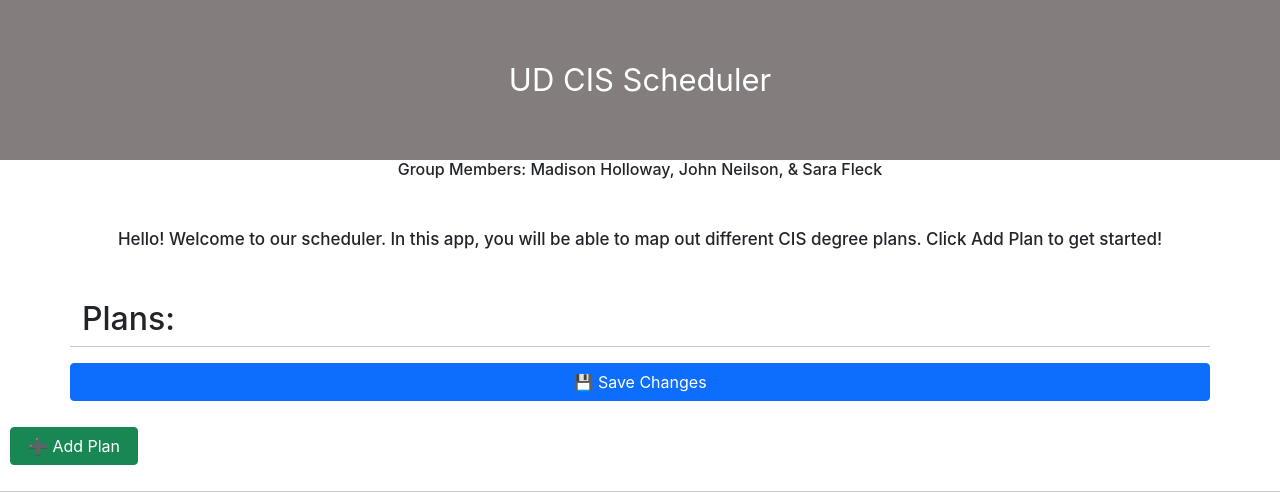
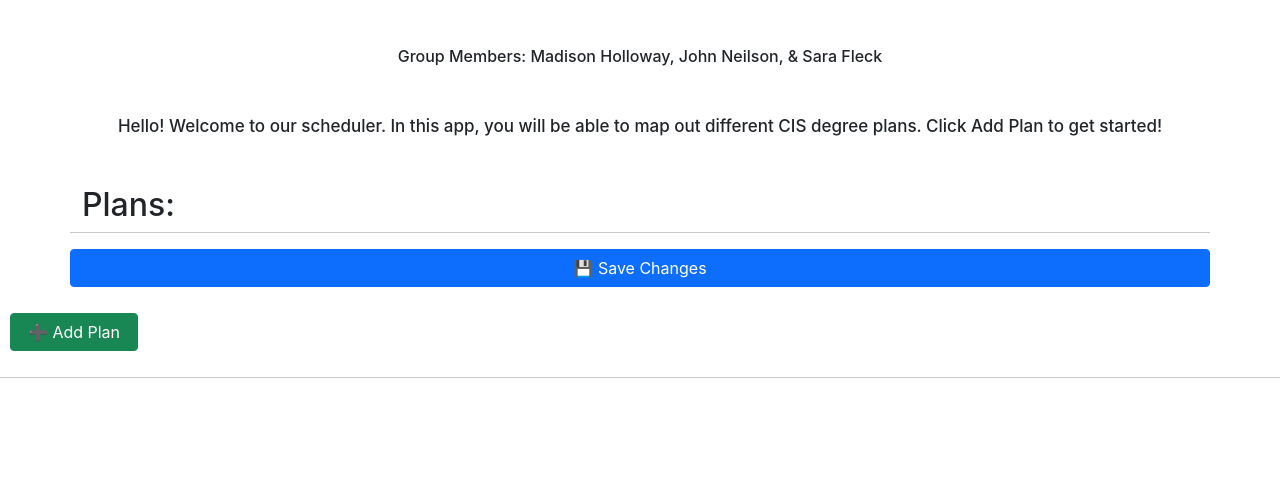
Before and after one commit to UD-CISC275-S22/cis-scheduler-team-3, a React (Create React App) app: page / in a window 1280 px wide. Shown: the top 504 px of the page. Built offline with nearby package versions, Linux system fonts and the light colour scheme.

Commit message:
UD header added

```diff
--- a/src/App.css
+++ b/src/App.css
@@ -61,8 +61,8 @@
 
 .App-header {
     width: 100%;
-    background-color: #837d7d;
-    min-height: 20vh;
+    background-color: #ffffff;
+    max-height: 17vh;
     display: flex;
     flex-direction: column;
     align-items: center;
@@ -70,7 +70,6 @@
     font-size: calc(15px + 2vmin);
     color: white;
 }
-
 .App-link {
     color: #61dafb;
 }
```
